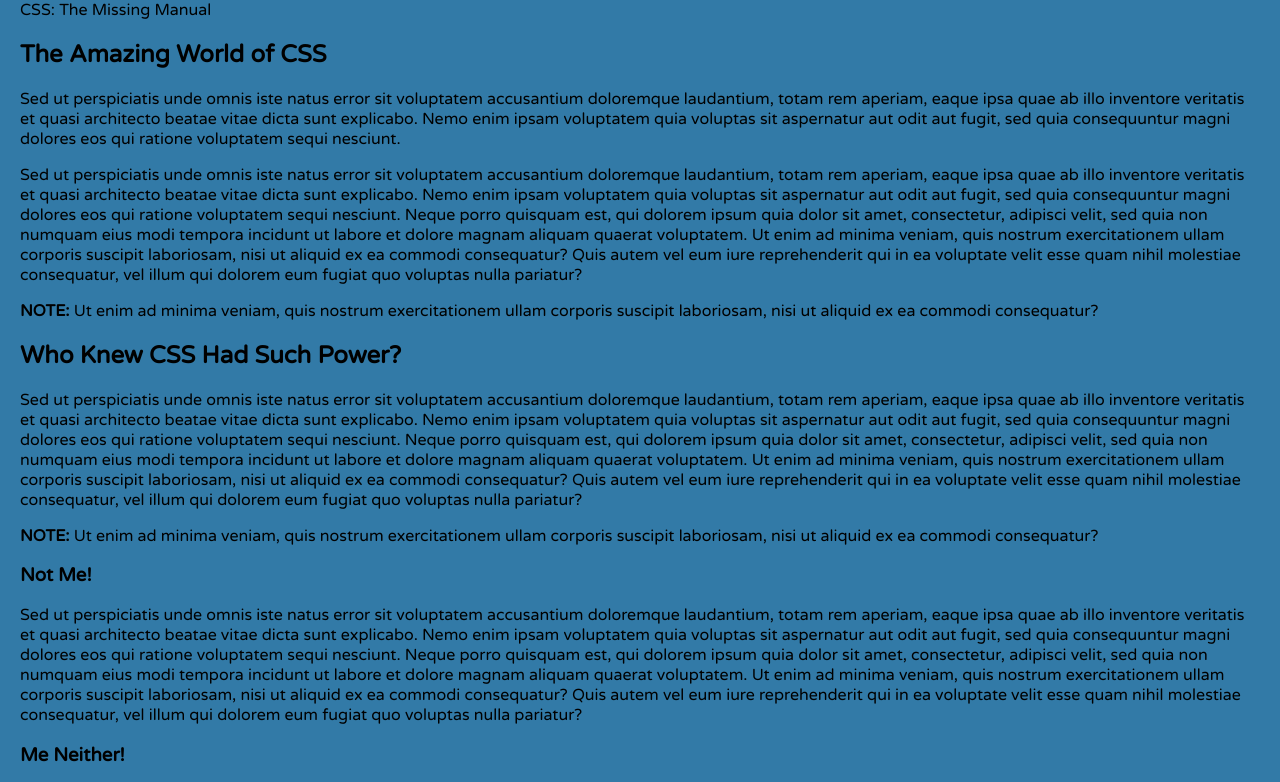
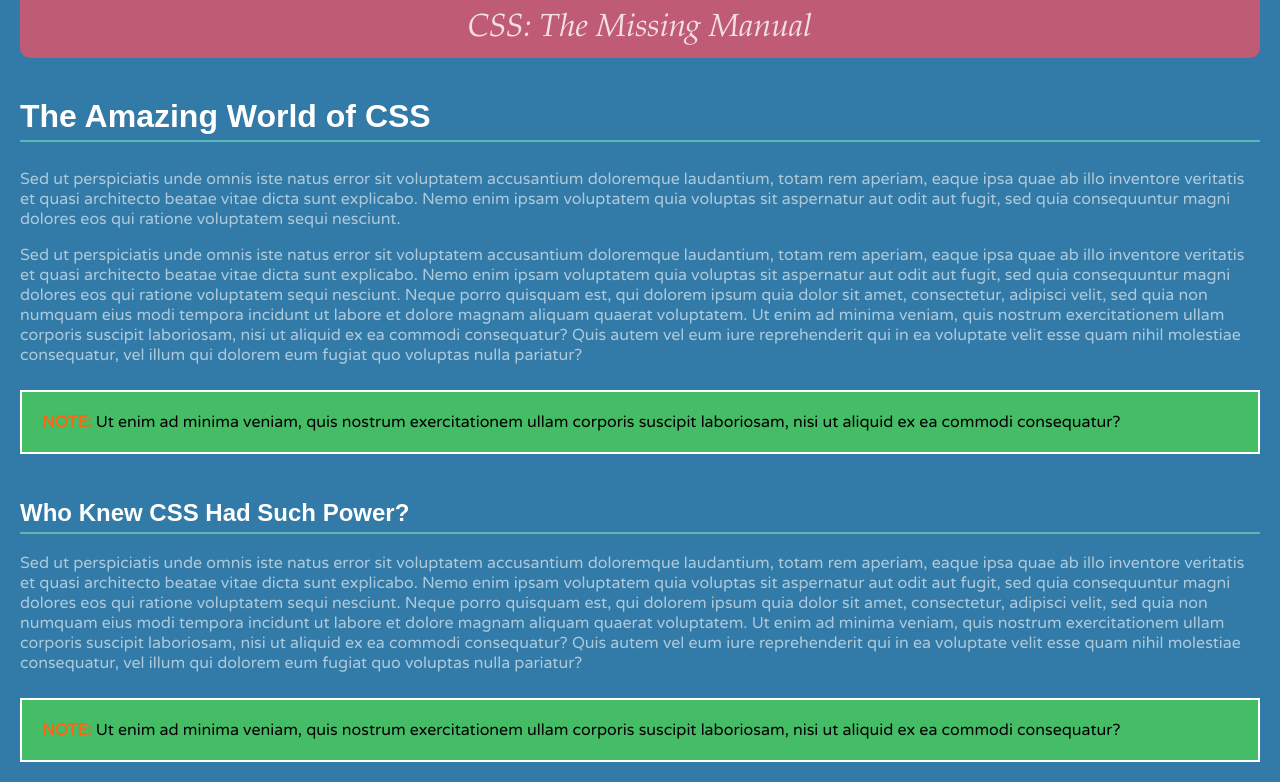
Before and after one commit to petergal/book_css_mm_4e-master, a website: page code/03/selector_basics.html in a window 1280 px wide. Shown: the top 782 px of the page. Drawn offline with Linux system fonts and the light colour scheme.

Commit message:
03 selector_basics.html update

```diff
--- a/code/03/selector_basics.html
+++ b/code/03/selector_basics.html
@@ -8,16 +8,58 @@
         * {
             font-family: "Varela Round";
         }
+
         body {
-            background-color: rgba(50,122,167);
+            background-color: rgba(50, 122, 167);
             padding: 0 20px 20px 20px;
             margin: 0;
+        }
+
+        p {
+            color: rgba(255, 255, 255, .6);
+            font-size: 1em;
+            font-family: "Varela Round", Arial, Helvetica, sans-serif;
+        }
+
+        h1, h2, h3 {
+            color: rgb(255, 255, 255);
+            font-family: Arial, "Palatino Linotype", Times, serif;
+            border-bottom: 2px solid rgb(87, 185, 178);
+            padding-top: 10px;
+            padding-bottom: 5px;
+        }
+
+        h1 {
+            font-size: 2em;
+        }
+
+        #logo {
+            font-family: Baskerville, Palatino, sans-serif;
+            font-size: 2em;
+            color: rgba(255, 255, 255, .8);
+            font-style: italic;
+            text-align: center;
+            margin-bottom: 30px;
+            background-color: rgb(191, 91, 116);
+            border-radius: 0 0 10px 10px;
+            padding: 10px;
+        }
+        .note {
+            color: black;
+            border: 2px solid white;
+            background-color: rgb(69, 189, 102);
+            margin-top: 25px;
+            margin-bottom: 35px;
+            padding: 20px;
+        }
+        .note strong {
+            color: #FC6512;
         }
     </style>
 </head>
 <body>
 <article>
-    <div>
+    <div id="logo">
         CSS: The Missing Manual
     </div>
     <h1>The Amazing World of CSS</h1>
@@ -33,7 +75,7 @@
         quaerat voluptatem. Ut enim ad minima veniam, quis nostrum exercitationem ullam corporis suscipit laboriosam,
         nisi ut aliquid ex ea commodi consequatur? Quis autem vel eum iure reprehenderit qui in ea voluptate velit esse
         quam nihil molestiae consequatur, vel illum qui dolorem eum fugiat quo voluptas nulla pariatur?</p>
-    <p>
+    <p class="note">
         <strong>NOTE:</strong> Ut enim ad minima veniam, quis nostrum exercitationem ullam corporis suscipit laboriosam,
         nisi ut aliquid ex ea commodi consequatur?
     </p>
@@ -46,7 +88,7 @@
         quaerat voluptatem. Ut enim ad minima veniam, quis nostrum exercitationem ullam corporis suscipit laboriosam,
         nisi ut aliquid ex ea commodi consequatur? Quis autem vel eum iure reprehenderit qui in ea voluptate velit esse
         quam nihil molestiae consequatur, vel illum qui dolorem eum fugiat quo voluptas nulla pariatur?</p>
-    <p>
+    <p class="note">
         <strong>NOTE:</strong> Ut enim ad minima veniam, quis nostrum exercitationem ullam corporis suscipit laboriosam,
         nisi ut aliquid ex ea commodi consequatur?
     </p>
```
